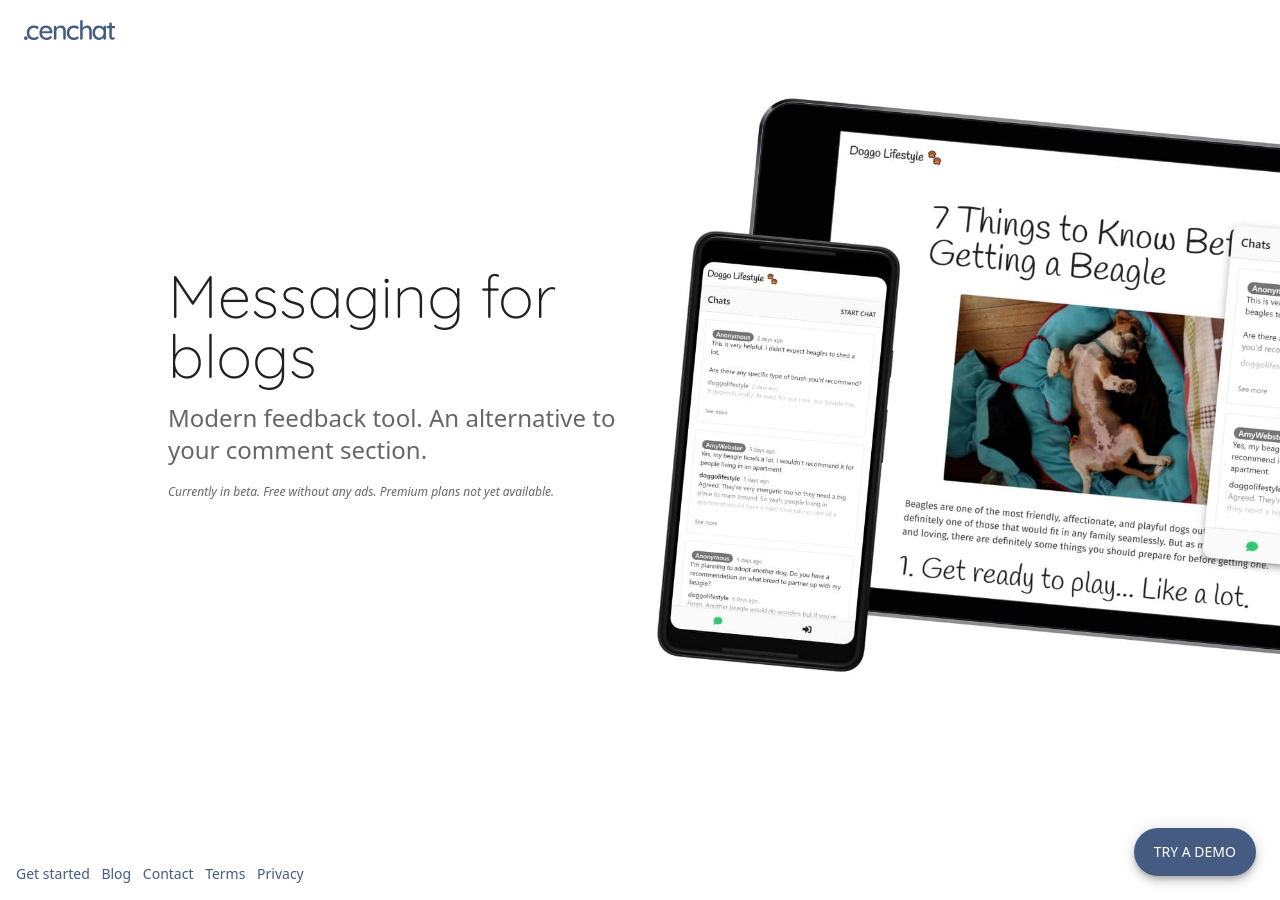
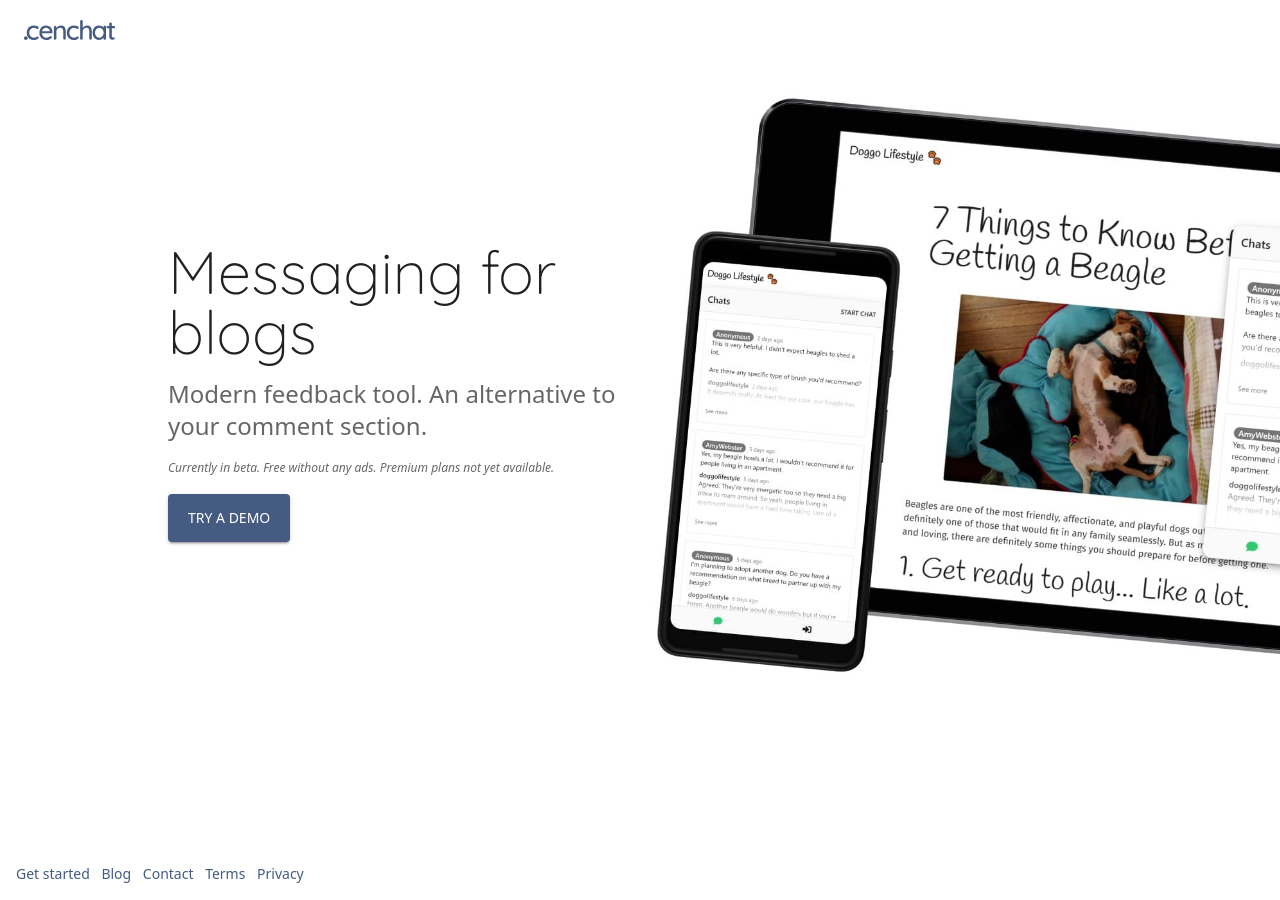
Before and after one commit to cenchat/cenchat.github.io, a Jekyll site: the page built from index.md, in a window 1280 px wide. Built offline with Jekyll 4.4.1, drawn with Linux system fonts in a browser that asks for light colours; a script that is not in the unit is left out.

Commit message:
Improve try demo discoverability

```diff
--- a/_layouts/home.html
+++ b/_layouts/home.html
@@ -11,14 +11,14 @@ layout: default
       <p class="home__caption">
         <em>Currently in beta. Free without any ads. Premium plans not yet available.</em>
       </p>
+
+      {%- if site.cenchat.id and page.cenchat.id -%}
+        <button class="home__demo-button" id="cenchat-widget-button" data-site-id="{{ site.cenchat.id }}" data-page-id="{{ page.cenchat.id }}">Try a demo</button>
+      {%- endif -%}
     </div>
 
     <div class="home__image-container">
       <img class="home__image" src="/assets/images/0.jpg" alt="Cenchat demo on various devices">
     </div>
-
-    {%- if site.cenchat.id and page.cenchat.id -%}
-      <button class="home__demo-button" id="cenchat-widget-button" data-site-id="{{ site.cenchat.id }}" data-page-id="{{ page.cenchat.id }}">Try a demo</button>
-    {%- endif -%}
   </div>
 </div>
--- a/assets/animation.css
+++ /dev/null
@@ -1,9 +0,0 @@
-@keyframes fade-in {
-  0% {
-    opacity: 0;
-  }
-
-  100% {
-    opacity: 1;
-  }
-}
--- a/assets/home.css
+++ b/assets/home.css
@@ -27,12 +27,6 @@
   min-width: 50%;
   padding-right: 16px;
   padding-left: 16px;
-  opacity: 0;
-  animation-name: fade-in;
-  animation-duration: 800ms;
-  animation-delay: 300ms;
-  animation-timing-function: cubic-bezier(0, 0, 0.2, 1);
-  animation-fill-mode: forwards;
 }
 
 .home__title {
@@ -105,13 +99,7 @@
 }
 
 .home__demo-button {
-  position: fixed;
-  right: 16px;
-  bottom: 16px;
-  z-index: 600;
-  display: flex;
-  align-items: center;
-  justify-content: center;
+  z-index: 200;
   padding: 12px 20px;
   height: 48px;
   font-size: 0.875rem;
@@ -121,19 +109,15 @@
   text-transform: uppercase;
   background-color: #455b82;
   border: none;
-  border-radius: 32px;
-  box-shadow: 0 3px 5px -1px rgba(0, 0, 0, 0.2), 0 6px 10px 0 rgba(0, 0, 0, 0.14), 0 1px 18px 0 rgba(0, 0, 0, 0.12);
-  opacity: 0;
-  animation-name: fade-in;
-  animation-duration: 800ms;
-  animation-delay: 400ms;
-  animation-timing-function: cubic-bezier(0, 0, 0.2, 1);
-  animation-fill-mode: forwards;
+  border-radius: 4px;
+  box-shadow: 0 3px 1px -2px rgba(0, 0, 0, 0.2), 0 2px 2px 0 rgba(0, 0, 0, 0.14), 0 1px 5px 0 rgba(0, 0, 0, 0.12);
+  transition-timing-function: cubic-bezier(0.4, 0, 0.2, 1);
+  transition-duration: 100ms;
+  transition-property: box-shadow, transform;
+  transform: scale(1);
 }
 
-@media (min-width: 960px) {
-  .home__demo-button {
-    right: 24px;
-    bottom: 24px;
-  }
+.home__demo-button:hover {
+  box-shadow: 0 5px 5px -3px rgba(0, 0, 0, 0.2), 0 8px 10px 1px rgba(0, 0, 0, 0.14), 0 3px 14px 2px rgba(0, 0, 0, 0.12);
+  transform: scale(1.06);
 }
--- a/assets/main.css
+++ b/assets/main.css
@@ -1,6 +1,5 @@
 @import url('https://fonts.googleapis.com/css?family=Quicksand:300,400&display=swap');
 
-@import "animation.css";
 @import "base.css";
 @import "blog.css";
 @import "highlight.css";
```
